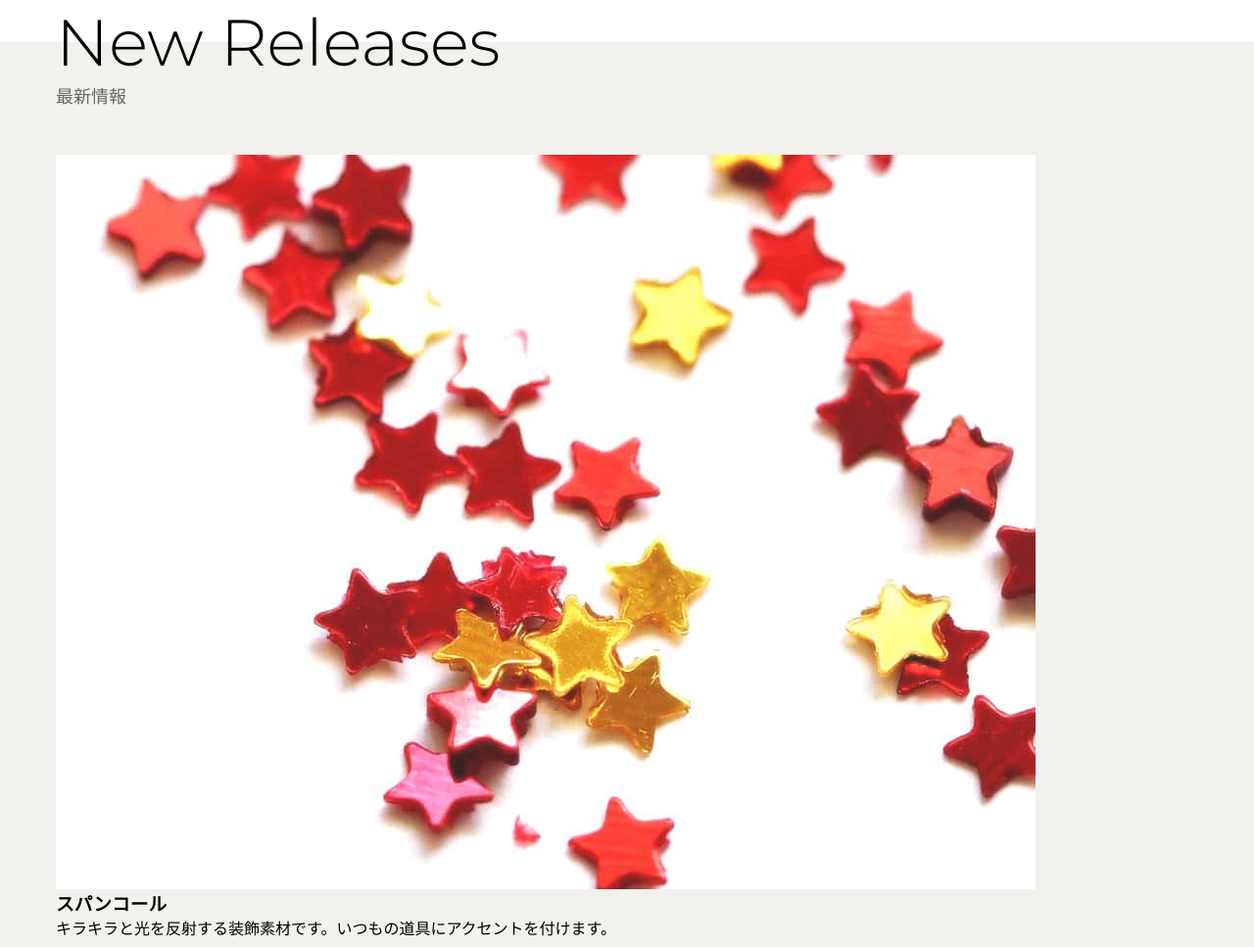
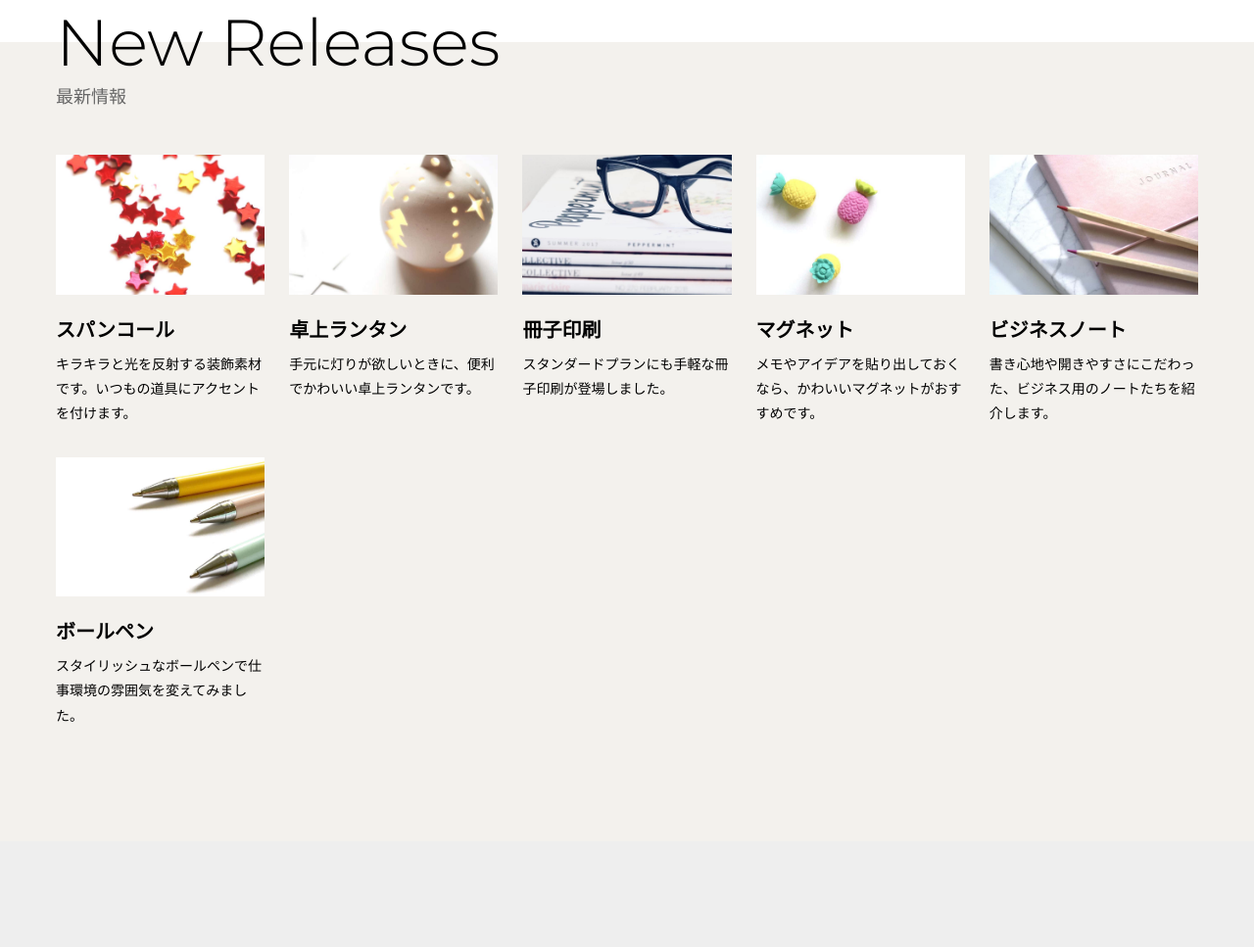
Before and after one commit to kawakubo2/my_html, a plain HTML site: page html-css-modern-coding-master/web/index.html in a window 1280 px wide. Shown: the part 2145-3112 px from the top of the page at 98% size. After the commit the page ends 3004 px from the top, so only its background shows below. Drawn offline with Linux system fonts and the light colour scheme.

Commit message:
2024年02月06日授業分

```diff
--- a/html-css-modern-coding-master/web/index.html
+++ b/html-css-modern-coding-master/web/index.html
@@ -63,7 +63,9 @@
 
     <section class="posts">
         <div class="w-container">
-            <h2 class="heading">New Releases <span>最新情報</span></h2>
+            <h2 class="heading">New Releases
+                <span>最新情報</span>
+            </h2>
             <div class="posts-container">
                 <article class="post">
                     <a href="#">
@@ -73,7 +75,7 @@
                     </a>
                 </article>
 
-                <!-- <article class="post">
+                <article class="post">
                     <a href="#">
                         <figure><img src="img/news02.jpg" alt="" width="1000" height="750"></figure>
                         <h3>卓上ランタン</h3>
@@ -111,7 +113,7 @@
                         <h3>ボールペン</h3>
                         <p>スタイリッシュなボールペンで仕事環境の雰囲気を変えてみました。</p>
                     </a>
-                </article> -->
+                </article>
             </div>
         </div>
     </section>
--- a/html-css-modern-coding-master/web/style.css
+++ b/html-css-modern-coding-master/web/style.css
@@ -138,6 +138,34 @@ img {
     padding-top: 0;
 }
 
+.posts-container {
+	display: grid;
+    grid-template-columns: repeat(auto-fit, minmax(200px, 1fr));
+	gap: 32px 25px;
+}
+
+.posts {
+	padding: var(--v-space) 0;
+	background-color: #f3f1ed;
+}
+
+/* 記事一覧の記事 */
+.post a {
+	display: block;
+}
+
+.post h3 {
+	margin: 1em 0 0.5em;
+	font-size: clamp(12px, 2vw, 20px);
+	min-height: 0vw;
+}
+
+.post p {
+	max-width: 20em;
+	font-size: clamp(10px, 1.6vw, 14px);
+	min-height: 0vw;
+}
+
 @media(min-width: 768px) {
     .imgtext-container {
         flex-direction: row;
@@ -153,6 +181,9 @@ img {
     .imgtext > .img{
         flex: 2;
     }
+    .posts-container {
+		grid-template-columns: repeat(auto-fit, minmax(200px, 1fr));
+	}
 }
 
 /* タイトルとサブタイトル(赤色の短い線で装飾) */
@@ -185,6 +216,11 @@ img {
     background-color: #f3f1ed;
 }
 
+.post img {
+    aspect-ratio: 3 / 2;
+    object-fit: cover;
+    width: 100%;
+}
 /* パーツの見出し */
 .heading {
     position: absolute;
@@ -200,3 +236,9 @@ img {
     color: #666666;
     font-size: 18px;
 }
+
+@supports not (aspect-ratio: 3 / 2) {
+    .post img {
+        height: 180px
+    }
+}
```
Also changed, not shown: 1 other file.
